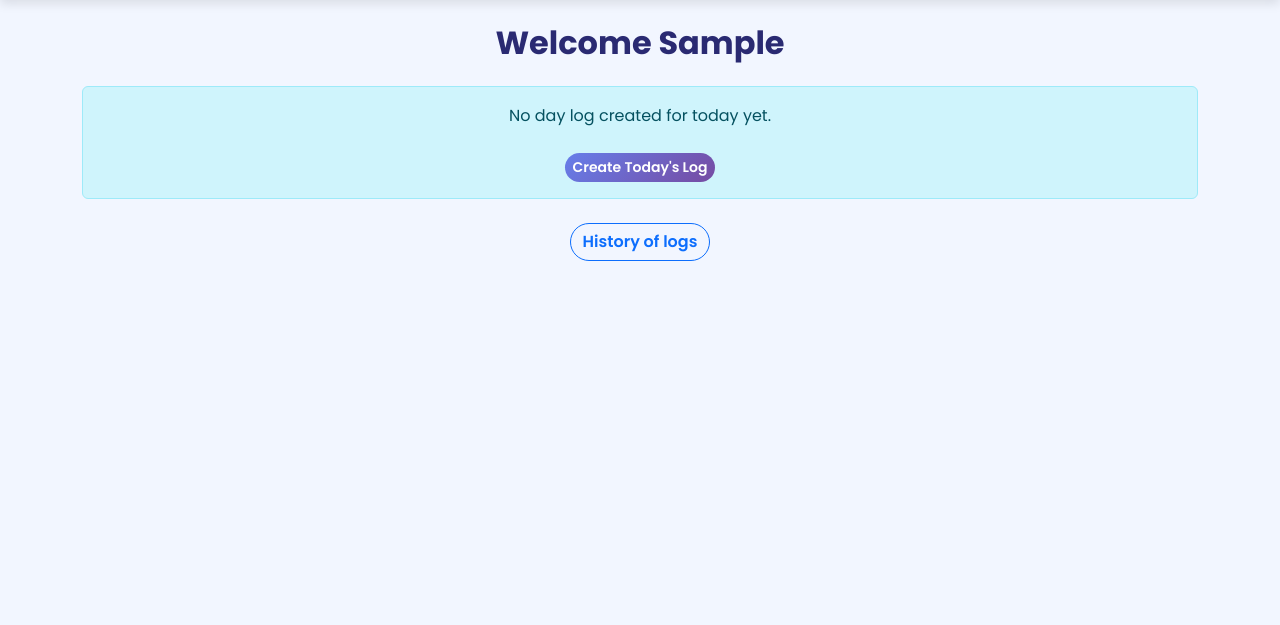
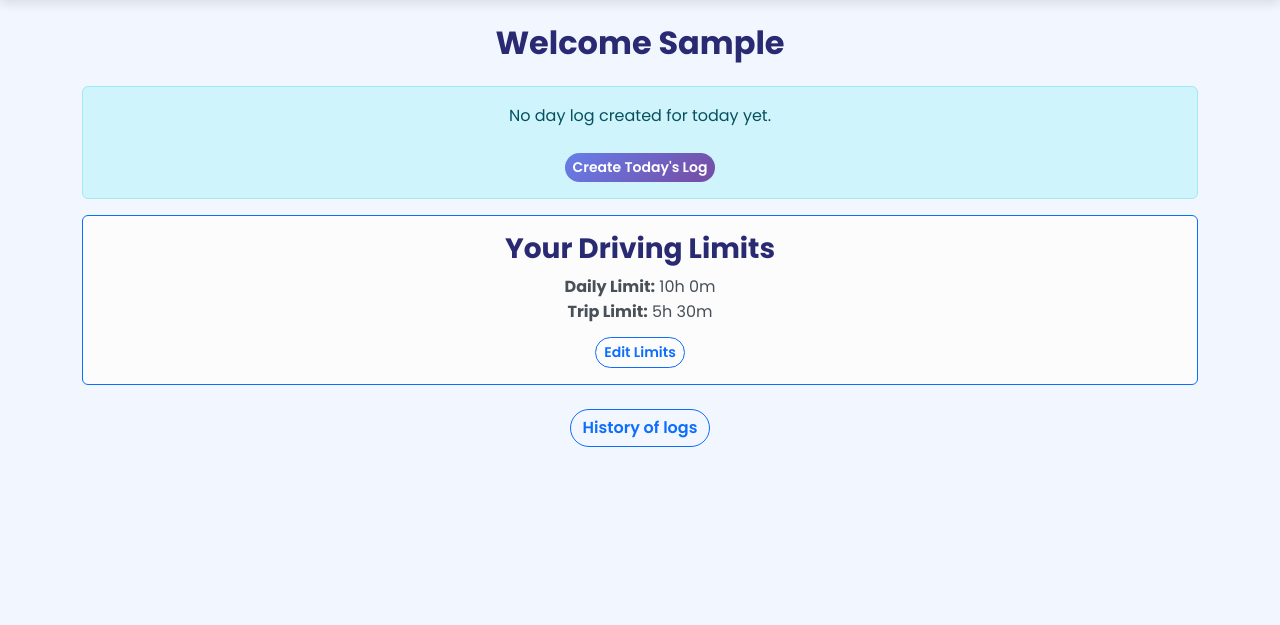
Before and after one commit to TheRealMcCall/daily_driver_log, a Django app: page /dashboard/ in a window 1280 px wide. Shown: the part 58-683 px from the top of the page. Run offline with Django 5.2, Linux system fonts and the light colour scheme; the visitor is signed in with stand-in values (Sample User, id 1); data comes from the database, SQL or seed files in the repository; data that the repository does not hold is empty.

Commit message:
Feat: Add your driving limits settings for user to clearly see and changed styling of today's summary to match for consistency and better readability

```diff
--- a/daily_driver_log/settings.py
+++ b/daily_driver_log/settings.py
@@ -116,7 +116,7 @@ AUTH_PASSWORD_VALIDATORS = [
 
 ACCOUNT_EMAIL_VERIFICATION = 'none'
 
-ACCOUNT_AUTHENTICATION_METHOD = 'username'
+ACCOUNT_LOGIN_METHODS = {'username'}
 
 ACCOUNT_SIGNUP_FIELDS = [
     "username*",
--- a/logger/models.py
+++ b/logger/models.py
@@ -167,6 +167,22 @@ class UserSettings(models.Model):
     def __str__(self):
         return f"{self.user.username}'s settings"
 
+    @property
+    def daily_hours(self):
+        return self.max_daily_minutes // 60
+
+    @property
+    def daily_minutes_only(self):
+        return self.max_daily_minutes % 60
+
+    @property
+    def trip_hours(self):
+        return self.max_trip_minutes // 60
+
+    @property
+    def trip_minutes_only(self):
+        return self.max_trip_minutes % 60
+
 
 @receiver(post_save, sender=User)
 def create_user_settings(sender, instance, created, **kwargs):
--- a/logger/templates/logger/dashboard.html
+++ b/logger/templates/logger/dashboard.html
@@ -4,7 +4,7 @@
   <h2 class="text-center">Welcome {{ user.first_name }}</h2>
 
   {% if today_log %}
-  <div class="alert alert-info mt-4 text-center">
+  <div class="alert alert-light text-center border border-primary mt-4">
     <h3 class="mb-2">Today’s Summary ({{ today_log.start_date }}):</h3>
     {% with today_log.total_hours_and_minutes as time %}
     <p>
@@ -36,8 +36,21 @@
   </div>
   {% endif %}
 
-  <div class="d-flex justify-content-center mt-4">
-    <a href="{% url 'daylog_history' %}" class="btn btn-outline-primary">History of logs</a>
+  {% if user_settings %}
+  <div class="alert alert-light text-center border border-primary mb-4">
+    <h3 class="mb-2">Your Driving Limits</h3>
+    <p class="mb-1">
+      <strong>Daily Limit:</strong> {{ user_settings.daily_hours }}h {{ user_settings.daily_minutes_only }}m<br>
+      <strong>Trip Limit:</strong> {{ user_settings.trip_hours }}h {{ user_settings.trip_minutes_only }}m
+    </p>
+    <a href="{% url 'settings' %}" class="btn btn-sm btn-outline-primary mt-2">Edit Limits</a>
   </div>
+  {% endif %}
+
 </div>
+
+<div class="d-flex justify-content-center mt-4">
+  <a href="{% url 'daylog_history' %}" class="btn btn-outline-primary">History of logs</a>
+</div>
+
 {% endblock %}
--- a/logger/views.py
+++ b/logger/views.py
@@ -21,9 +21,12 @@ def dashboard(request):
         user=request.user, start_date=today
         ).first()
 
+    user_settings = UserSettings.objects.filter(user=request.user).first()
+
     return render(request, 'logger/dashboard.html', {
         'today_log': today_log,
         'today': today,
+        'user_settings': user_settings,
     })
 
 
```
